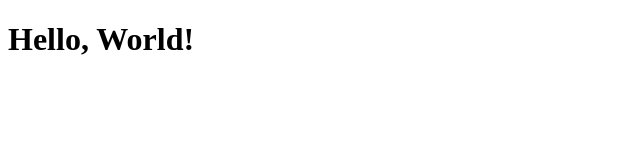
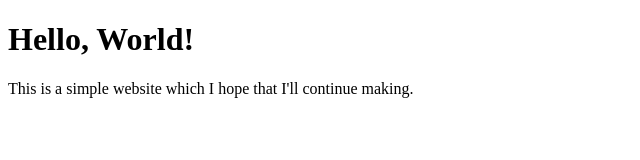
Before and after one commit to JustGoosiest/JustGoosiest.github.io, a plain HTML site: page index.html in a window 1280 px wide. Shown: the whole page, without its empty margins (0-640 px from the left). Drawn offline with Linux system fonts and the light colour scheme.

Commit message:
modified index.hmtl

```diff
--- a/index.html
+++ b/index.html
@@ -10,6 +10,6 @@
 <body>
 
     <h1>Hello, World!</h1>
-
+    <p>This is a simple website which I hope that I'll continue making.</p>
 </body>
 </html>
```
